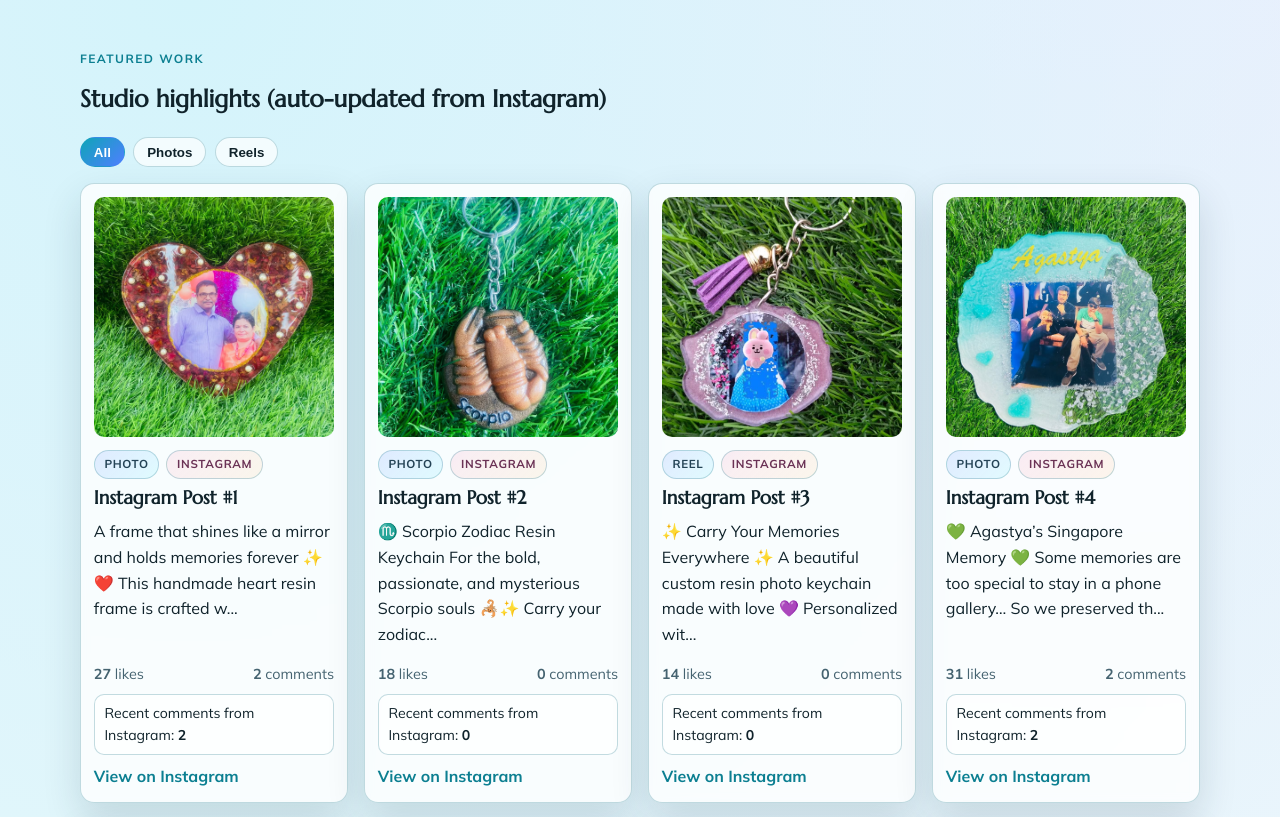
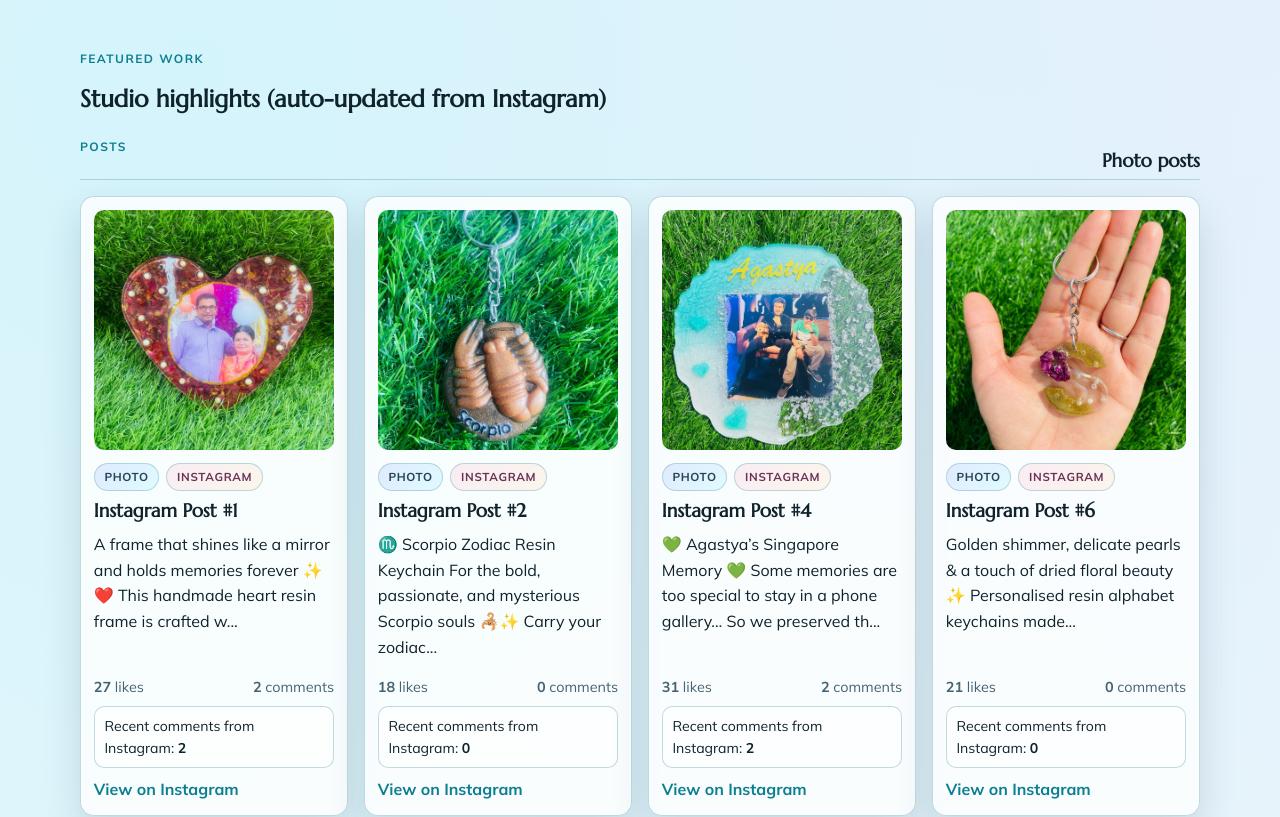
Before and after one commit to Sakethkumar31/twinsoul, a website: page index.html in a window 1280 px wide. Shown: the part 580-1397 px from the top of the page. Drawn offline with Linux system fonts and the light colour scheme; no server answers.

Commit message:
Separate Instagram posts and reels on site

```diff
--- a/index.html
+++ b/index.html
@@ -67,12 +67,7 @@
           <p class="eyebrow">Featured Work</p>
           <h2>Studio highlights (auto-updated from Instagram)</h2>
         </div>
-        <div class="gallery-filters" aria-label="Filter highlights">
-          <button class="filter-btn active" type="button" data-filter="all">All</button>
-          <button class="filter-btn" type="button" data-filter="photo">Photos</button>
-          <button class="filter-btn" type="button" data-filter="reel">Reels</button>
-        </div>
-        <div class="gallery-grid">
+        <div class="gallery-grid gallery-source hidden" id="gallery-source" aria-hidden="true">
           <!-- AUTO_GALLERY_START -->
           <article class="art-card" data-media="photo">
             <img class="art-media" src="assets/insta/highlight-1.jpg" alt="Twin Soul Studio Instagram post 1" loading="lazy" />
@@ -256,6 +251,22 @@
           </article>
           <!-- AUTO_GALLERY_END -->
         </div>
+        <div class="gallery-split">
+          <div class="gallery-group" id="gallery-posts-group">
+            <div class="gallery-group-head">
+              <p class="eyebrow">Posts</p>
+              <h3>Photo posts</h3>
+            </div>
+            <div class="gallery-grid" id="gallery-posts-grid"></div>
+          </div>
+          <div class="gallery-group" id="gallery-reels-group">
+            <div class="gallery-group-head">
+              <p class="eyebrow">Reels</p>
+              <h3>Video reels</h3>
+            </div>
+            <div class="gallery-grid" id="gallery-reels-grid"></div>
+          </div>
+        </div>
       </div>
     </section>
 
--- a/script.js
+++ b/script.js
@@ -3,8 +3,11 @@ const nav = document.querySelector(".site-nav");
 const year = document.getElementById("year");
 const form = document.getElementById("quote-form");
 const note = document.getElementById("form-note");
-const filterButtons = document.querySelectorAll(".filter-btn");
-const galleryCards = document.querySelectorAll(".gallery-grid .art-card");
+const gallerySource = document.getElementById("gallery-source");
+const galleryPostsGrid = document.getElementById("gallery-posts-grid");
+const galleryReelsGrid = document.getElementById("gallery-reels-grid");
+const galleryPostsGroup = document.getElementById("gallery-posts-group");
+const galleryReelsGroup = document.getElementById("gallery-reels-group");
 
 function setText(id, value) {
   const node = document.getElementById(id);
@@ -173,20 +176,45 @@ if (form && note) {
   });
 }
 
-if (filterButtons.length > 0 && galleryCards.length > 0) {
-  filterButtons.forEach((button) => {
-    button.addEventListener("click", () => {
-      const filter = button.dataset.filter;
-      filterButtons.forEach((item) => item.classList.remove("active"));
-      button.classList.add("active");
+function separateGallerySections() {
+  if (!gallerySource || !galleryPostsGrid || !galleryReelsGrid) {
+    return;
+  }
 
-      galleryCards.forEach((card) => {
-        const show = filter === "all" || card.dataset.media === filter;
-        card.classList.toggle("hidden", !show);
-      });
-    });
+  const cards = Array.from(gallerySource.querySelectorAll(".art-card"));
+  if (cards.length === 0) {
+    if (galleryPostsGroup) {
+      galleryPostsGroup.classList.add("hidden");
+    }
+    if (galleryReelsGroup) {
+      galleryReelsGroup.classList.add("hidden");
+    }
+    return;
+  }
+
+  galleryPostsGrid.innerHTML = "";
+  galleryReelsGrid.innerHTML = "";
+
+  cards.forEach((card) => {
+    const clone = card.cloneNode(true);
+    clone.classList.remove("hidden");
+
+    if (card.dataset.media === "reel") {
+      galleryReelsGrid.appendChild(clone);
+    } else {
+      galleryPostsGrid.appendChild(clone);
+    }
   });
+
+  if (galleryPostsGroup) {
+    galleryPostsGroup.classList.toggle("hidden", galleryPostsGrid.children.length === 0);
+  }
+
+  if (galleryReelsGroup) {
+    galleryReelsGroup.classList.toggle("hidden", galleryReelsGrid.children.length === 0);
+  }
 }
 
+separateGallerySections();
 loadSiteContent();
 loadNotifications();
--- a/styles.css
+++ b/styles.css
@@ -241,27 +241,27 @@ p {
   margin-bottom: 1.5rem;
 }
 
-.gallery-filters {
-  display: flex;
-  gap: 0.55rem;
-  margin-bottom: 1rem;
-  flex-wrap: wrap;
+.gallery-split {
+  display: grid;
+  gap: 1.5rem;
 }
 
-.filter-btn {
-  border: 1px solid var(--line);
-  border-radius: 999px;
-  background: rgba(255, 255, 255, 0.7);
-  color: var(--text);
-  font-weight: 700;
-  padding: 0.4rem 0.8rem;
-  cursor: pointer;
+.gallery-group {
+  display: grid;
+  gap: 1rem;
 }
 
-.filter-btn.active {
-  background: linear-gradient(135deg, #0fa4b8, #4f7fff);
-  color: #fff;
-  border-color: transparent;
+.gallery-group-head {
+  display: flex;
+  align-items: end;
+  justify-content: space-between;
+  gap: 1rem;
+  padding-bottom: 0.4rem;
+  border-bottom: 1px solid var(--line);
+}
+
+.gallery-group-head h3 {
+  margin-bottom: 0;
 }
 
 .gallery-grid {
@@ -526,6 +526,11 @@ p {
     grid-template-columns: repeat(2, minmax(0, 1fr));
   }
 
+  .gallery-group-head {
+    align-items: flex-start;
+    flex-direction: column;
+  }
+
   .split,
   .hero-grid,
   .testimonials,
```
